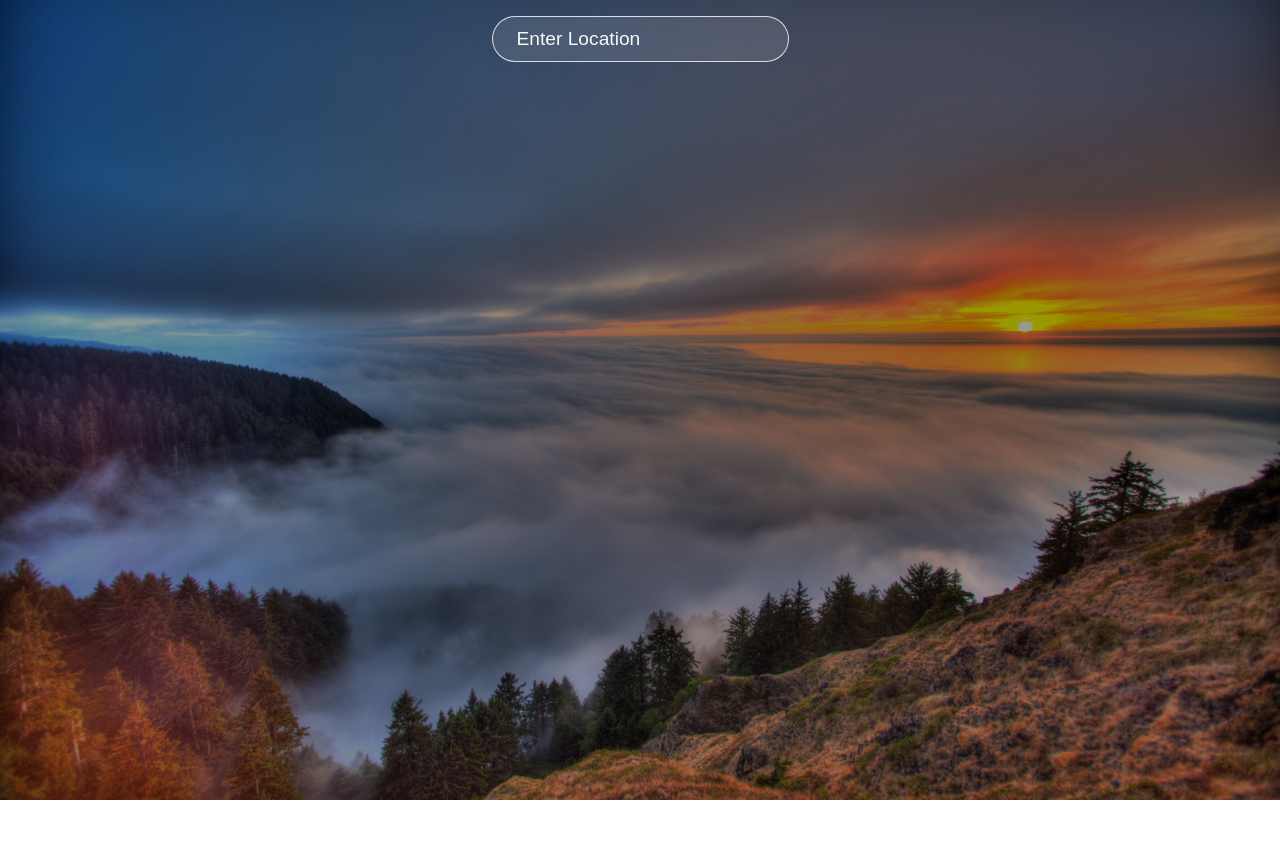
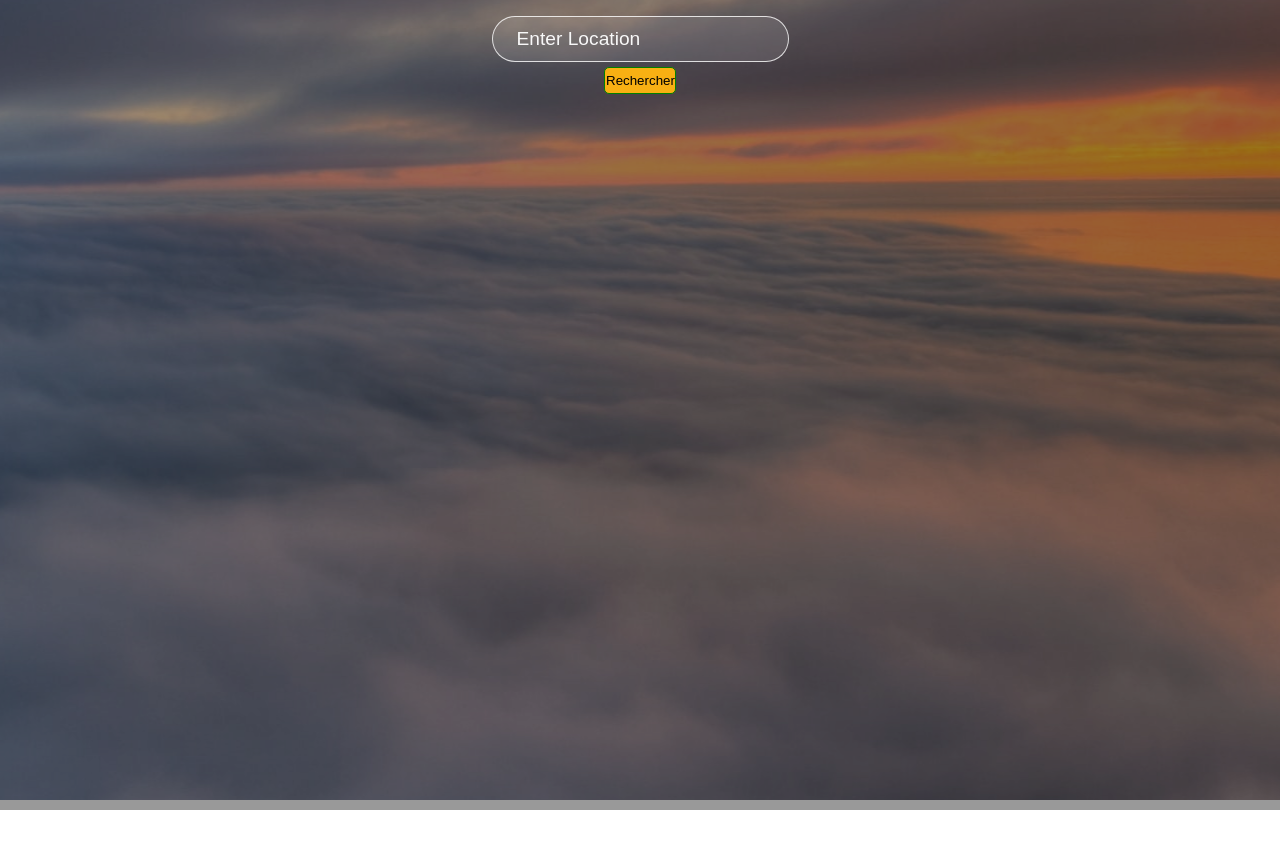
Before and after one commit to MalicknND/weather-app, a React (Create React App) app: page / in a window 1280 px wide. Shown: the top 848 px of the page. After the commit the page ends 810 px from the top, so only its background shows below. Built offline with nearby package versions, Linux system fonts and the light colour scheme.

Commit message:
second commit

```diff
--- a/package.json
+++ b/package.json
@@ -7,7 +7,9 @@
     "@testing-library/react": "^12.1.4",
     "@testing-library/user-event": "^13.5.0",
     "axios": "^0.26.1",
+    "bootstrap": "^5.1.3",
     "react": "^17.0.2",
+    "react-bootstrap": "^2.2.1",
     "react-dom": "^17.0.2",
     "react-scripts": "5.0.0",
     "web-vitals": "^2.1.4"
--- a/src/App.js
+++ b/src/App.js
@@ -20,6 +20,9 @@ function App() {
 
   return (
     <div className="App">
+      <div class="hero-image">
+        <div class="hero-text"></div>
+      </div>
       <div className="search">
         <input
           value={location}
@@ -28,6 +31,9 @@ function App() {
           placeholder="Enter Location"
           type="text"
         />
+        <div class="btn-group">
+          <button onClick={searchLocation}>Rechercher</button>
+        </div>
       </div>
       <div className="container">
         <div className="top">
--- a/src/index.css
+++ b/src/index.css
@@ -24,14 +24,14 @@ h1 {
 
 .App {
   width: 100%;
-  height: 100vh;
+  height: 100%;
   position: relative;
   background-color: rgba(0, 0, 0, 0.4);
   color: #fff;
 }
 .App::before {
   content: "";
-  background: url("./assets/sunset.jpg") no-repeat center center/cover;
+  background: url("./assets/sunset.jpg") no-repeat fixed center;
   position: absolute;
   width: 100%;
   height: 100%;
@@ -55,6 +55,14 @@ h1 {
 ::placeholder {
   color: #f8f8f8;
 }
+button {
+  background-color: rgb(248, 176, 19);
+  border: 1px solid green; /* Green border */
+  width: 72px;
+  padding: 5px 1px;
+  border-radius: 5px;
+  margin-top: 5px;
+}
 
 .container {
   max-width: 700px;
@@ -62,7 +70,7 @@ h1 {
   margin: auto;
   padding: 0 1rem;
   position: relative;
-  top: 10%;
+  top: 0%;
   display: flex;
   flex-direction: column;
   justify-content: space-between;
@@ -88,7 +96,7 @@ h1 {
   justify-content: space-evenly;
   text-align: center;
   width: 100%;
-  margin: 1rem auto;
+  margin: 12rem auto;
   padding: 1rem;
   border-radius: 12px;
   background-color: rgba(255, 255, 255, 0.2);
```
Also changed, not shown: 1 other file (tests, documents, lock files or other folders).
